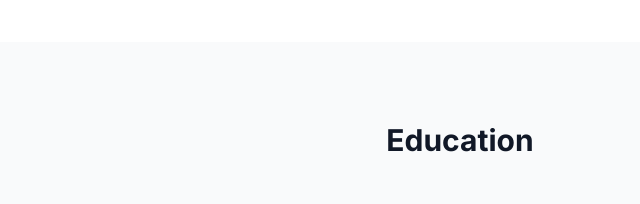
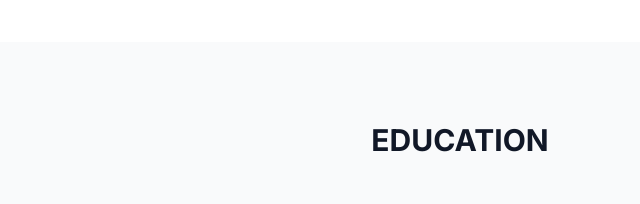
Before and after one commit to lightyagami2599/animesh_porfolio, a React (Vite) app: page / in a window 1280 px wide. Shown: the part 1680-1884 px from the top of the page, without its empty margins (180-820 px from the left). Built offline with nearby package versions, Linux system fonts and the light colour scheme.

Commit message:
Update Education.tsx

```diff
--- a/src/components/Education.tsx
+++ b/src/components/Education.tsx
@@ -25,7 +25,7 @@ const Education: React.FC<EducationProps> = ({ isFullPage = false }) => {
   return (
     <section id="education" className={`bg-gray-50 ${isFullPage ? 'pt-28' : ''} section-padding`}>
       <div className="container">
-        <h2 className="section-title text-center mb-12">Education</h2>
+        <h2 className="section-title text-center mb-12">EDUCATION</h2>
 
         <div className="max-w-3xl mx-auto">
           <div className="relative">
```
